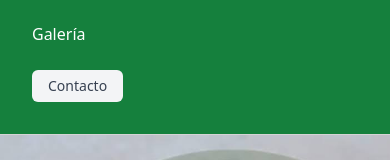
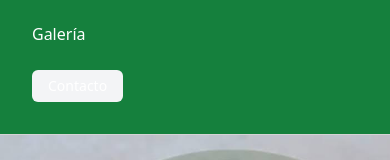
Before and after one commit to leontelletxea/dolar_reports, a React (Vite) app: page / in a window 390 px wide. Both pictures are taken after a click on the button 354 px from the left and 36 px from the top of the page. Shown: the part 187-347 px from the top of the page. Built offline with nearby package versions, Linux system fonts and the light colour scheme.

Commit message:
Correccion de estilos

```diff
--- a/src/components/About.tsx
+++ b/src/components/About.tsx
@@ -1,6 +1,6 @@
 export default function About() {
   return (
-    <section className="w-full h-auto">
+    <section id="about" className="w-full h-auto">
       {/* Primera sección */}
       <div className="w-full h-auto py-24 bg-yellow-50 px-6 md:px-16">
         <div className="max-w-7xl mx-auto grid grid-cols-1 md:grid-cols-2 gap-8 items-center mb-16">
--- a/src/components/Navbar.tsx
+++ b/src/components/Navbar.tsx
@@ -1,4 +1,5 @@
 import { useState } from "react";
+import type { MouseEvent } from "react";
 import Button from "./Button";
 
 const Navbar = () => {
@@ -8,11 +9,19 @@ const Navbar = () => {
     setIsMenuOpen(!isMenuOpen);
   };
 
+  const handleSmoothScroll = (e: MouseEvent<HTMLAnchorElement>, targetId: string) => {
+    e.preventDefault();
+    const targetElement = document.getElementById(targetId);
+    if (targetElement) {
+      targetElement.scrollIntoView({ behavior: "smooth" });
+    }
+  };
+
   // Opciones del menú dinámicas
   const menuOptions = [
     { label: "Inicio", href: "#" },
-    { label: "Sobre nosotros", href: "#" },
-    { label: "Galería", href: "#" },
+    { label: "Sobre nosotros", href: "#about" },
+    { label: "Galería", href: "/galeria" },
   ];
 
   return (
@@ -34,12 +43,21 @@ const Navbar = () => {
               <a
                 key={index}
                 href={option.href}
+                onClick={(e) => option.href.startsWith("#") && handleSmoothScroll(e, option.href.substring(1))}
                 className="hover:text-gray-300 transition-colors"
               >
                 {option.label}
               </a>
             ))}
-            <Button>Contacto</Button>
+            <Button>
+              <a
+                href="https://wa.me/+5493755516019"
+                target="_blank"
+                rel="noopener noreferrer"
+              >
+                Contacto
+              </a>
+            </Button>
           </div>
 
           {/* BOTON MENU HAMBURGUESA */}
@@ -75,14 +93,23 @@ const Navbar = () => {
               <a
                 key={index}
                 href={option.href}
+                onClick={(e) => option.href.startsWith("#") && handleSmoothScroll(e, option.href.substring(1))}
                 className="text-white hover:text-gray-300 transition-colors py-2 px-4 rounded hover:bg-green-600"
-                onClick={() => setIsMenuOpen(false)}
               >
                 {option.label}
               </a>
             ))}
             <div className="px-4">
-              <Button>Contacto</Button>
+              <Button>
+                <a
+                  href="https://wa.me/+5493755516019"
+                  target="_blank"
+                  rel="noopener noreferrer"
+                  className="text-white hover:text-gray-300 transition-colors"
+                >
+                  Contacto
+                </a>
+              </Button>
             </div>
           </div>
         </div>
```
